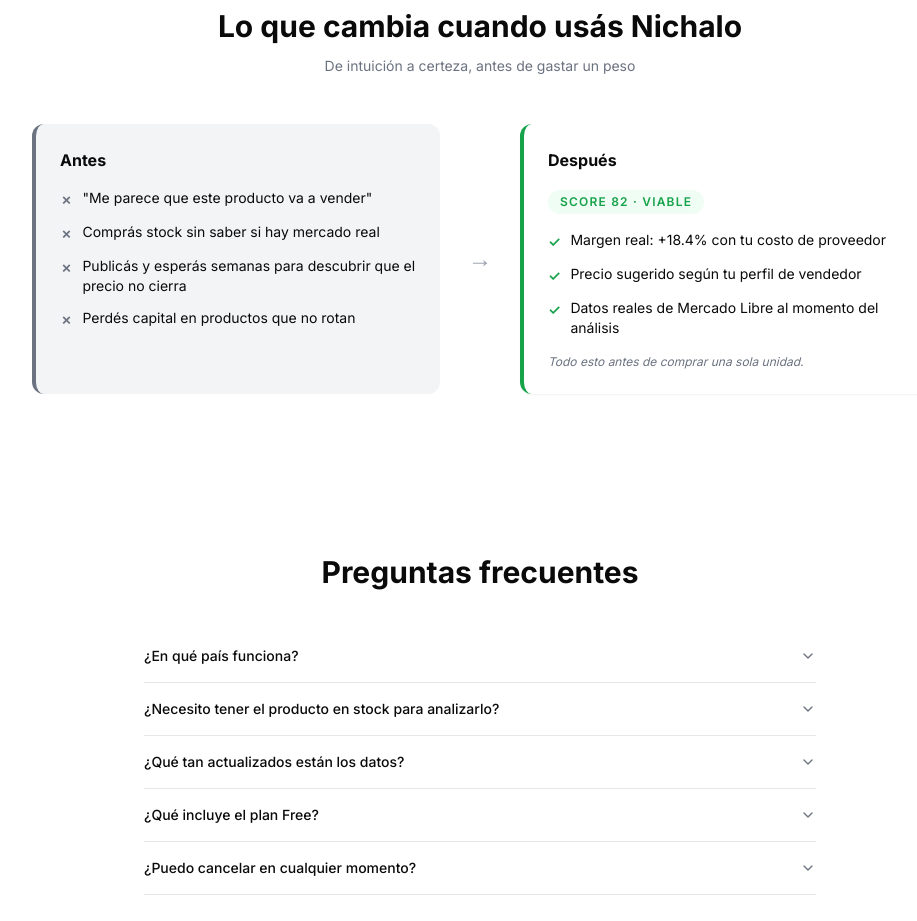
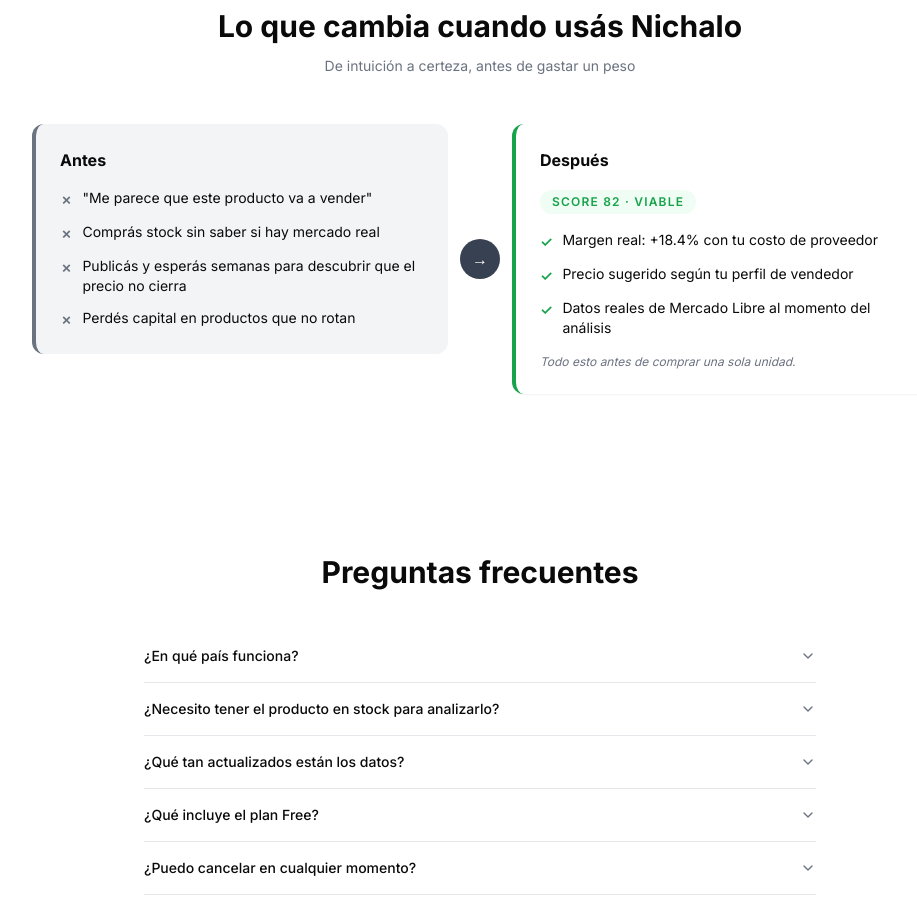
Before and after one commit to caudalproject/nichalo, a Next.js app: page / in a window 1280 px wide. Shown: the part 4260-5181 px from the top of the page, without its empty margins (160-1077 px from the left). Built offline with nearby package versions, Linux system fonts and the light colour scheme; no server answers.

Commit message:
fix: corregir altura columnas y flecha en sección Antes/Después

```diff
--- a/app/page.tsx
+++ b/app/page.tsx
@@ -489,9 +489,9 @@
           </div>
 
           <div className="mx-auto max-w-4xl">
-            <div className="flex flex-col md:flex-row items-stretch md:gap-6 gap-4">
+            <div className="flex flex-col md:flex-row items-stretch md:gap-0 gap-4">
               {/* Columna ANTES */}
-              <div className="flex-1 bg-gray-100 rounded-xl border-l-4 border-gray-500 p-6">
+              <div className="flex-1 h-full bg-gray-100 rounded-xl border-l-4 border-gray-500 p-6">
                 <h3 className="text-base font-bold text-[#0A0A0A] mb-4">Antes</h3>
                 <ul className="space-y-3">
                   {[
@@ -509,12 +509,14 @@
               </div>
 
               {/* Flecha — solo desktop */}
-              <div className="hidden md:flex items-center justify-center text-gray-400 text-2xl font-light px-1">
-                →
+              <div className="hidden md:flex items-center justify-center px-3">
+                <div className="w-10 h-10 rounded-full bg-[#374151] flex items-center justify-center shrink-0">
+                  <span className="text-white text-base leading-none">→</span>
+                </div>
               </div>
 
               {/* Columna DESPUÉS */}
-              <div className="flex-1 bg-white rounded-xl border-l-4 border-[#16A34A] shadow-sm p-6">
+              <div className="flex-1 h-full bg-white rounded-xl border-l-4 border-[#16A34A] shadow-sm p-6">
                 <h3 className="text-base font-bold text-[#0A0A0A] mb-4">Después</h3>
                 <div className="mb-4">
                   <span className="inline-block text-xs font-semibold tracking-widest uppercase px-3 py-1 rounded-full bg-green-50 text-[#16A34A]">
```
